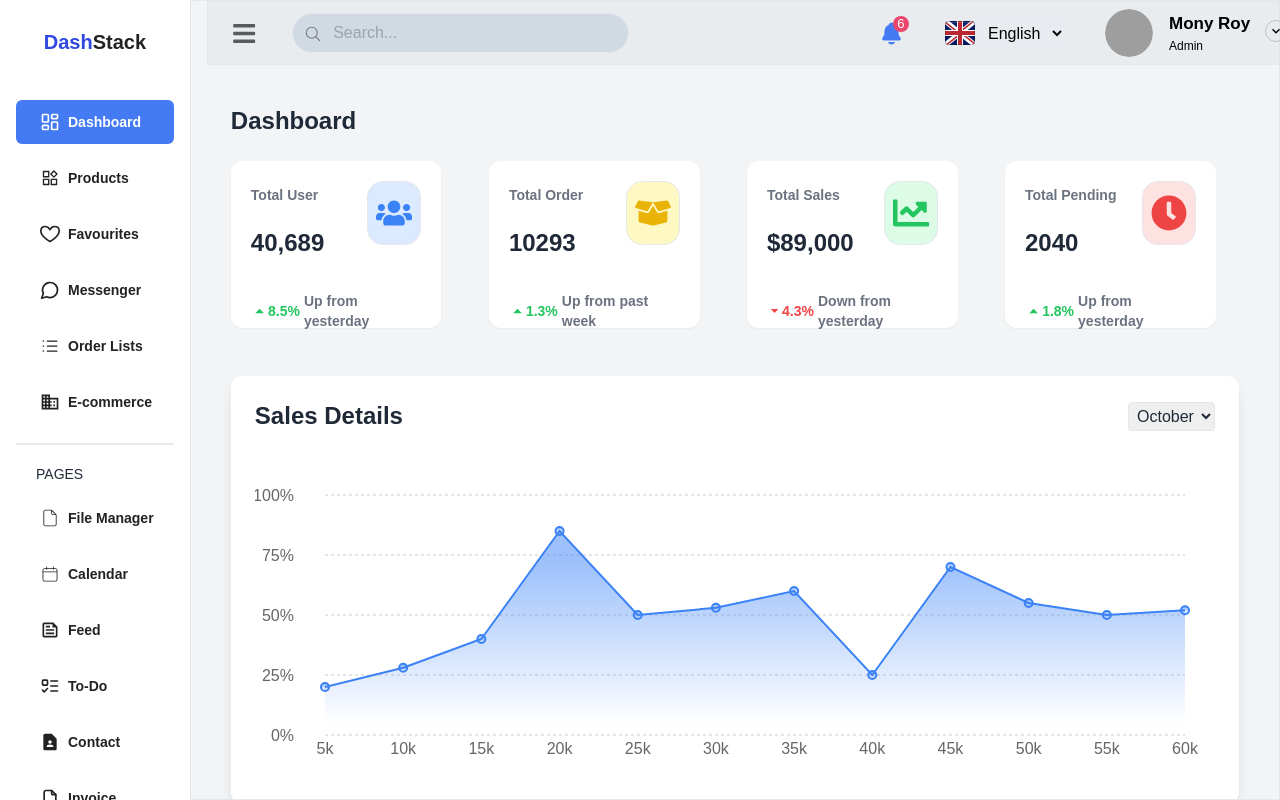
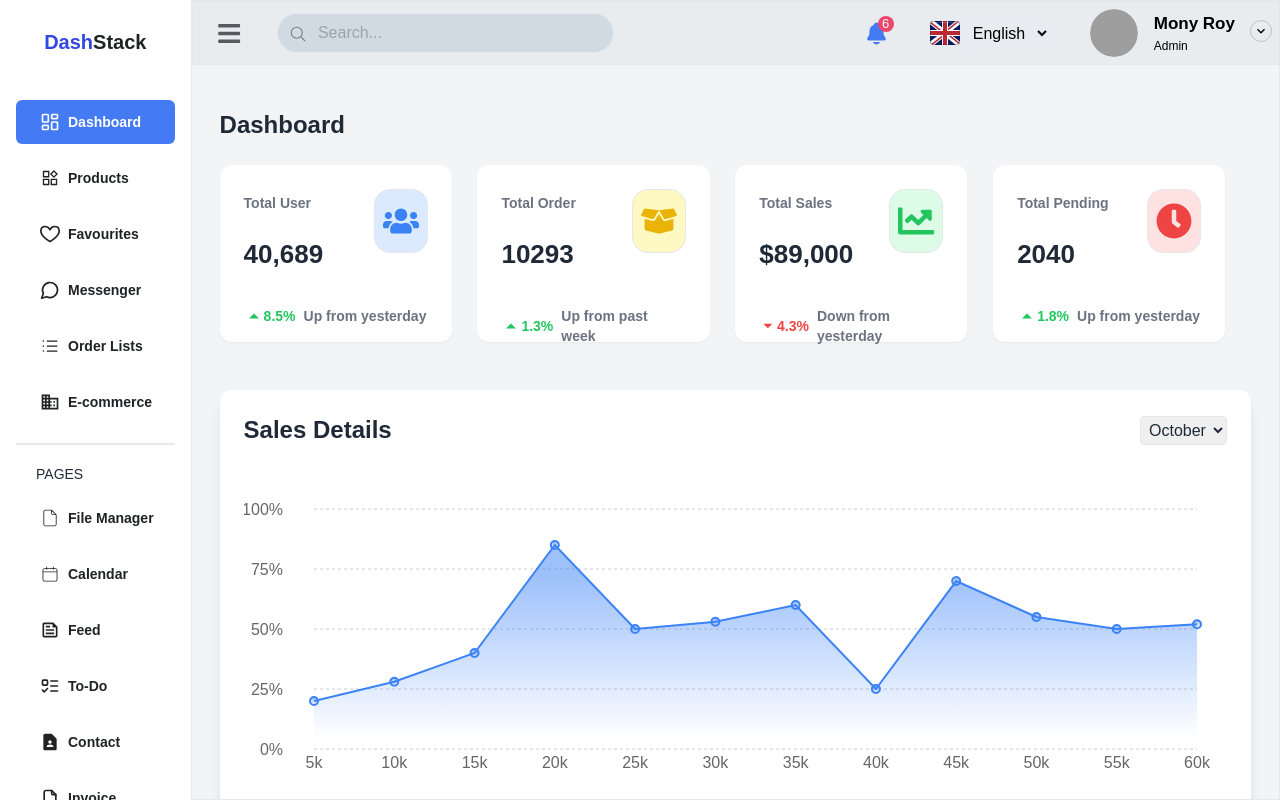
Before and after one commit to ethnh/z8-project, a React (Vite) app: page /dashboard/dashboardHome in a window 1280 px wide. Built offline with nearby package versions, Linux system fonts and the light colour scheme; no server answers; grey boxes are pictures that could not be loaded; a web font is replaced by a local one.

Commit message:
Removed the gap from the card component

```diff
--- a/src/Component/Card/Card.jsx
+++ b/src/Component/Card/Card.jsx
@@ -5,7 +5,7 @@ const Card = ({ title, value, change, changeType, icon: Icon, iconBgColor, iconC
   const [changeValue, ...changePeriod] = change.split(' ');
 
   return (
-    <div className="bg-white p-5 rounded-xl shadow-sm w-[90%] h-[167px]">
+    <div className="bg-white p-6 rounded-xl shadow-sm w-[90%] h-[177px]">
       <div className="flex justify-between items-center  ">
         <div className='mt-[-36px]'>
           <h4 className="text-gray-500  font-semibold text-sm">{title}</h4>
@@ -14,17 +14,17 @@ const Card = ({ title, value, change, changeType, icon: Icon, iconBgColor, iconC
           <Icon className={`text-4xl ${iconColor}`} />
         </div>
       </div>
-      <p className="text-2xl font-bold mb-4 mt-[-18px]">{value}</p>
+      <p className="text-[26px] font-bold mb-4 mt-[-18px]">{value}</p>
       <div className="flex items-center text-sm mt-8">
         {isIncrease ? (
-          <IoMdArrowDropup className="text-green-500 text-lg" />
+          <IoMdArrowDropup className="text-green-500 text-xl" />
         ) : (
-          <IoMdArrowDropdown className="text-red-500 text-lg" />
+          <IoMdArrowDropdown className="text-red-500 text-xl" />
         )}
         <span className={isIncrease ? 'text-green-500  font-bold' : 'text-red-500  font-bold'}>
           {changeValue}
         </span>
-        <span className="text-gray-500 ml-1  font-semibold">{changePeriod.join(' ')}</span>
+        <span className="text-gray-500 ml-2  font-semibold">{changePeriod.join(' ')}</span>
       </div>
     </div>
   );
--- a/src/Dashboard/Dashboard.jsx
+++ b/src/Dashboard/Dashboard.jsx
@@ -266,7 +266,7 @@ const Dashboard = () => {
 
 
 
-            <div className="w-full h-screen overflow-y-scroll bg-[#f3f4f7] border px-4">
+            <div className="w-full h-screen overflow-y-scroll bg-[#f3f4f7] border">
                 <DashNav></DashNav>
                 <div className="mt-20">
                     <Outlet></Outlet>
--- a/src/Pages/DashboardHome/DashboardHome.jsx
+++ b/src/Pages/DashboardHome/DashboardHome.jsx
@@ -5,9 +5,9 @@ import SalesDetails from '../../Component/Sales/Sales';
 
 const DashboardHome = () => {
   return (
-    <div className="bg-gray-100 p-6">
+    <div className="bg-gray-100 p-7">
       <h1 className="text-2xl font-bold mb-6">Dashboard</h1>
-      <div className="grid grid-cols-1 sm:grid-cols-2 lg:grid-cols-4 gap-6">
+      <div className="grid grid-cols-1 sm:grid-cols-2 lg:grid-cols-4">
         <Card
           title="Total User"
           value="40,689"
@@ -45,9 +45,9 @@ const DashboardHome = () => {
           iconColor="text-red-500"
         />
       </div>
-    <div className='mt-12'>
+      <div className='mt-12'>
         <SalesDetails></SalesDetails>
-    </div>
+      </div>
     </div>
   );
 };
```
